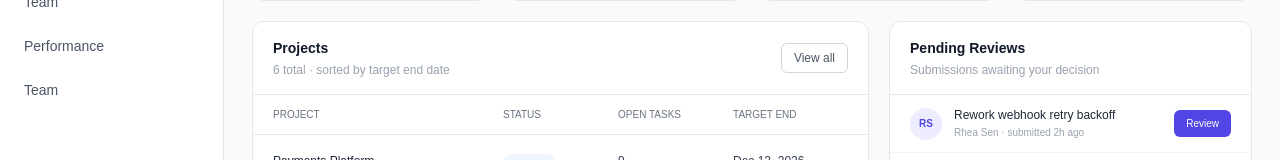
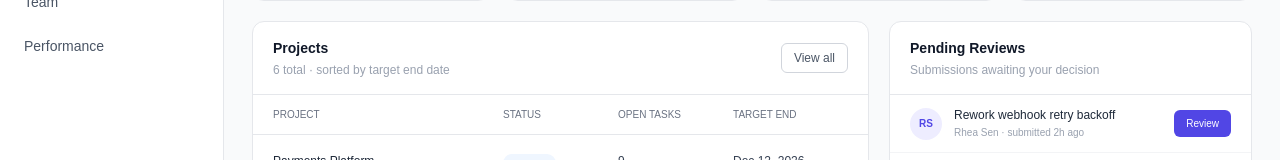
Before and after one commit to WorkR25/Internal-Engineering-Task-Management-System-Frontend, a Next.js app: page / in a window 1280 px wide. Shown: the part 234-394 px from the top of the page. Built offline with nearby package versions, Linux system fonts and the light colour scheme.

Commit message:
bugs fixed

```diff
--- a/src/components/layout/sidebar.tsx
+++ b/src/components/layout/sidebar.tsx
@@ -48,11 +48,7 @@ export default function Sidebar({
       id: "performance",
       href: "/performance",
     },
-    {
-      label: "Team",
-      id: "team",
-      href: "/team",
-    },
+
 
   ];
 
```
